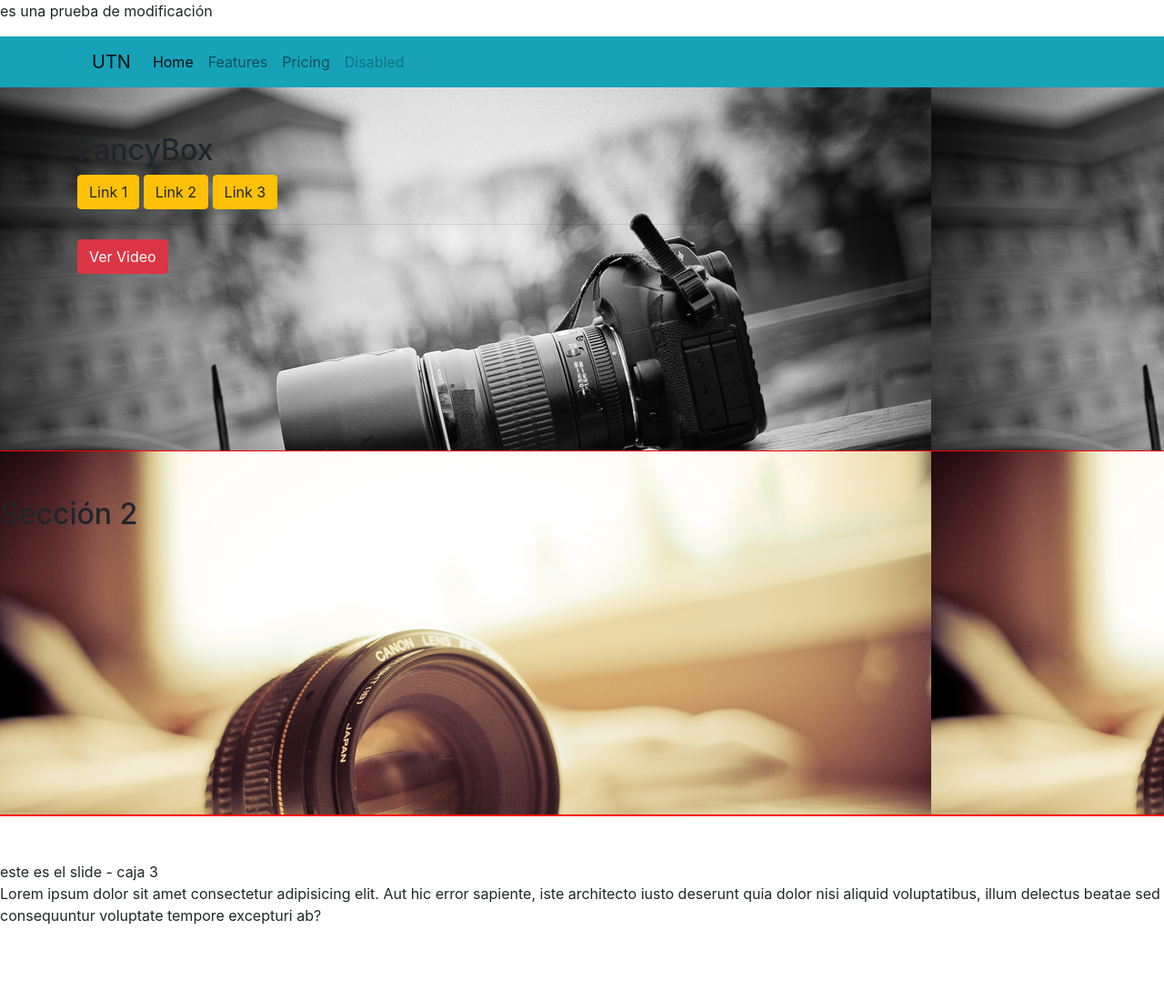
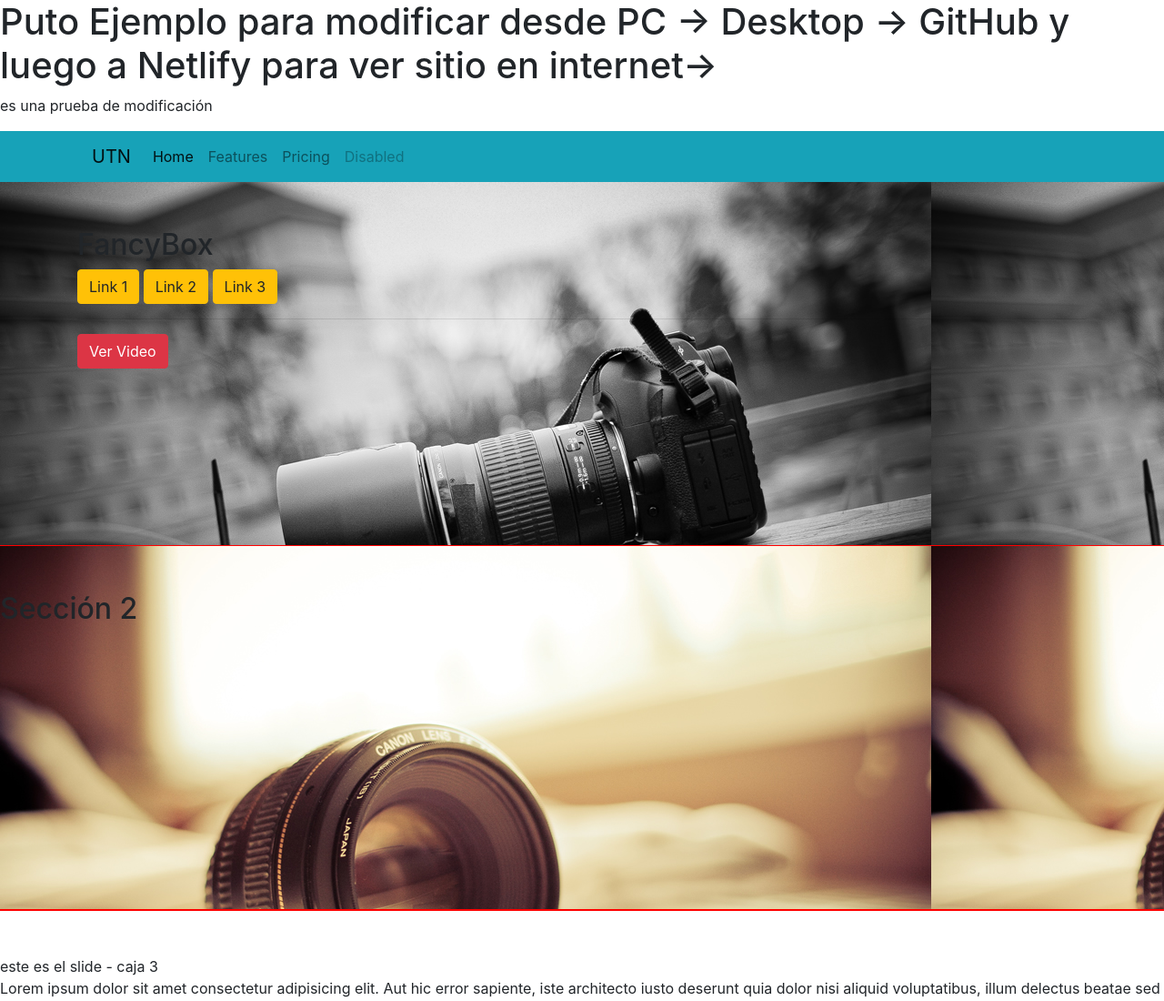
Before and after one commit to ejlmarino/plugins-edg-JS, a plain HTML site: page index.html in a window 1280 px wide. Shown: the top 1100 px of the page at 91% size. Drawn offline with nearby package versions, Linux system fonts and the light colour scheme.

Commit message:
Update index.html
puse msj h1 para visualizar cambio en Netlify

```diff
--- a/index.html
+++ b/index.html
@@ -4,6 +4,8 @@
 
 	<meta charset="UTF-8">
 	<title>Plugin JS</title>
+	<h1>Puto Ejemplo para modificar desde PC -> Desktop -> GitHub
+		y luego a Netlify para ver sitio en internet-> </h1>
 
 	<link rel="stylesheet" href="https://stackpath.bootstrapcdn.com/bootstrap/4.5.2/css/bootstrap.min.css" integrity="sha384-JcKb8q3iqJ61gNV9KGb8thSsNjpSL0n8PARn9HuZOnIxN0hoP+VmmDGMN5t9UJ0Z" crossorigin="anonymous">
 
```
